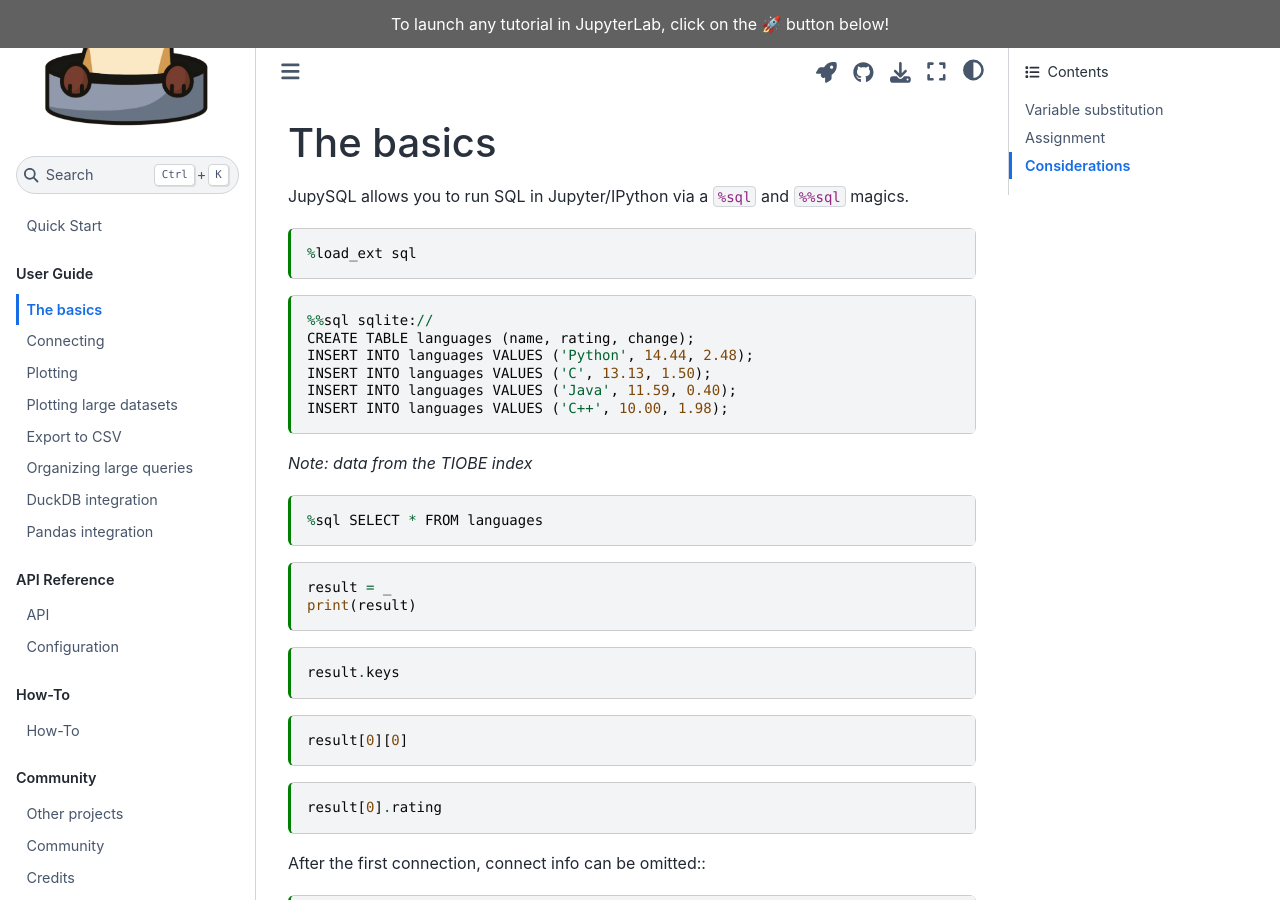
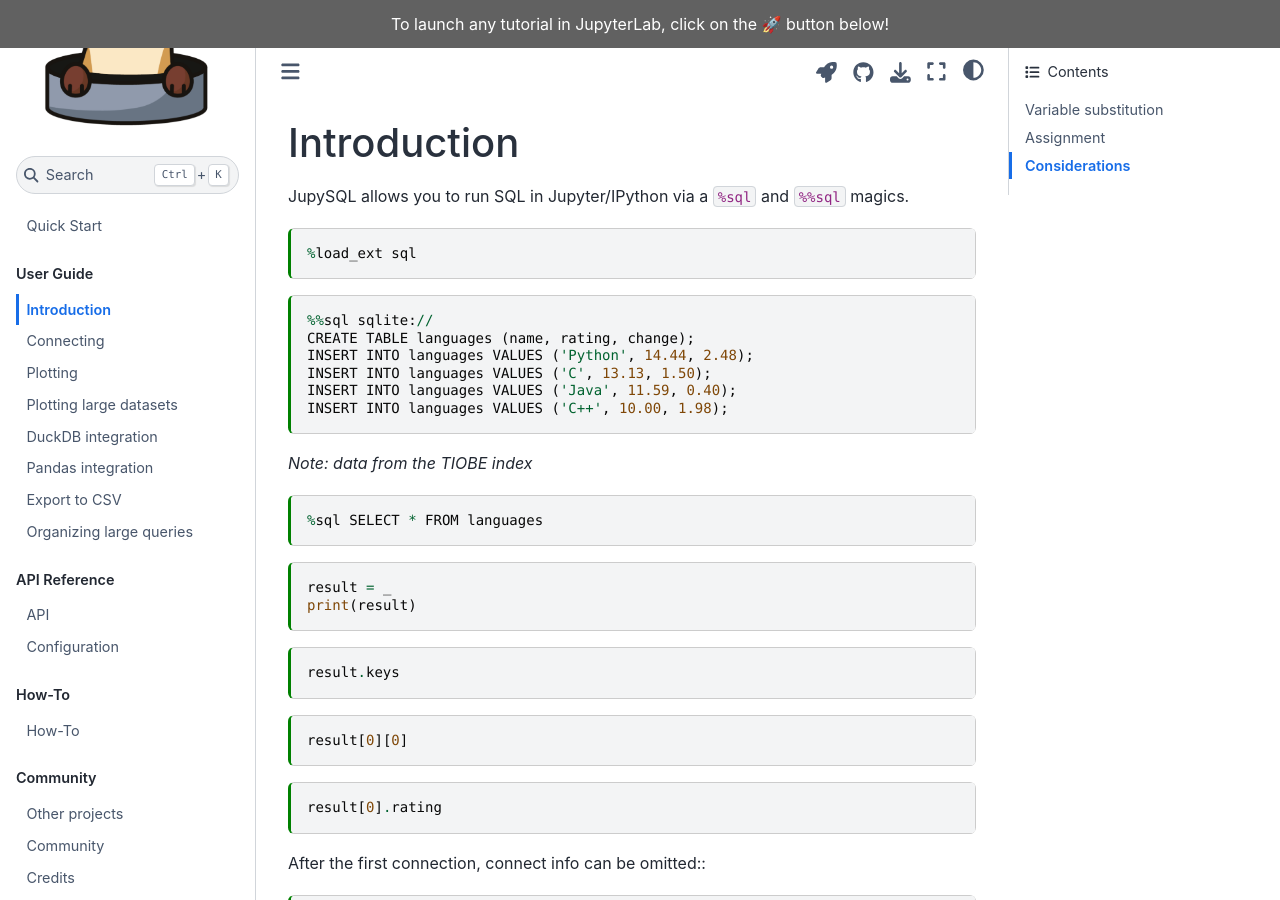
Before and after one commit to catherinedevlin/ipython-sql, a Jupyter Book: the page built from doc/intro.md, in a window 1280 px wide and 900 px high. Built offline with Jupyter Book 1.0.4 settings and Sphinx 7.4.7 and the Sphinx Book theme 1.1.4, drawn with Linux system fonts in a browser that asks for light colours.

Commit message:
minor fixes

```diff
--- a/doc/_toc.yml
+++ b/doc/_toc.yml
@@ -10,10 +10,10 @@ parts:
     - file: connecting
     - file: plot
     - file: plot-large
+    - file: duckdb
+    - file: pandas
     - file: csv
     - file: compose
-    - file: duckdb
-    - file: pandas
 
   - caption: API Reference
     chapters:
--- a/doc/environment.yml
+++ b/doc/environment.yml
@@ -18,4 +18,4 @@ dependencies:
     - memory-profiler
     - psycopg2-binary
     - pyarrow
-    - ..
+    - -e ..
--- a/doc/intro.md
+++ b/doc/intro.md
@@ -13,7 +13,7 @@ kernelspec:
   name: python3
 ---
 
-# The basics
+# Introduction
 
 JupySQL allows you to run SQL in Jupyter/IPython via a `%sql` and `%%sql` magics.
 
```
Also changed, not shown: doc/duckdb.md (+1 -1 lines).
